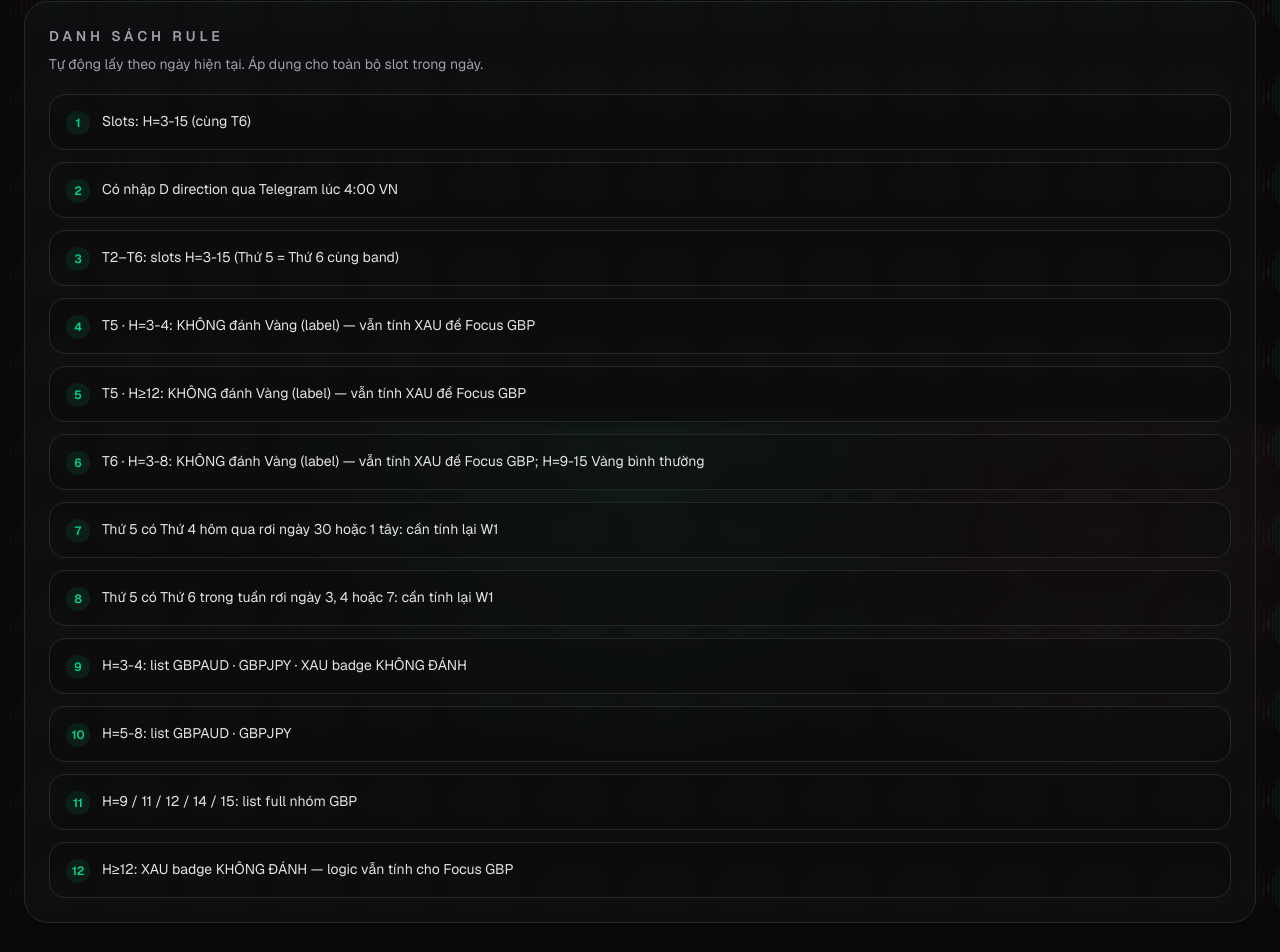
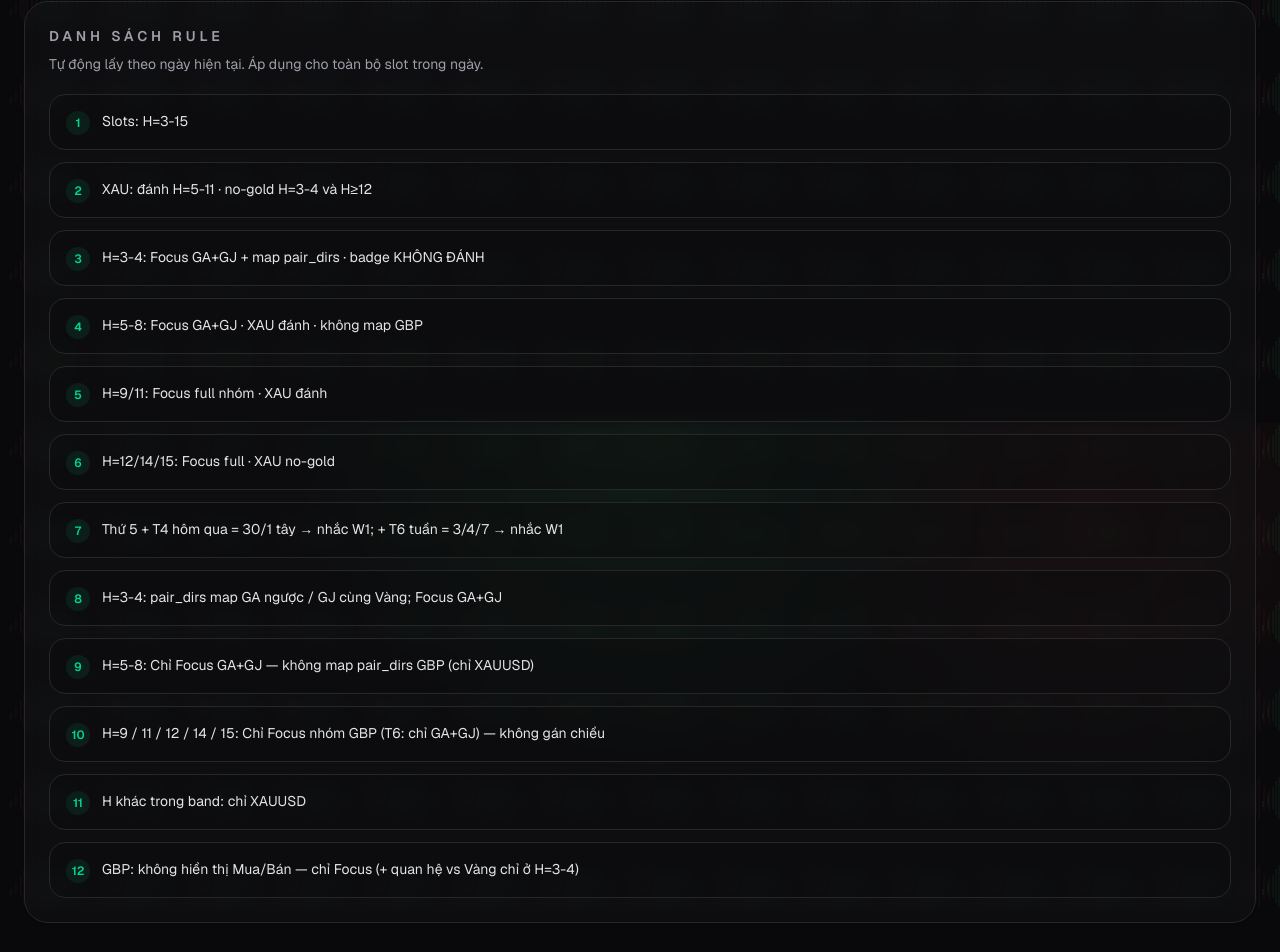
Before and after one commit to QuachGia1994/OAK-Hidden-SLTP-Manager, a Next.js app in the folder dashboard/: page /rules in a window 1280 px wide. Shown: the part 377-1329 px from the top of the page. Built offline with nearby package versions, Linux system fonts and the light colour scheme.

Commit message:
fix(dashboard): sync signal rules v9 focus/no-gold, remove D-direction UI
Match bot: Fri focus GA+GJ, T6 no-gold H=3-11, H=5-8 focus-only notes,
drop Hướng D / D1 match badges from home and history day headers.

```diff
--- a/dashboard/src/components/CollapsibleDay.tsx
+++ b/dashboard/src/components/CollapsibleDay.tsx
@@ -3,7 +3,6 @@
 import { useState } from "react";
 import { SignalCard } from "./SignalCard";
 import type { Signal } from "@/lib/types";
-import { getFirstD1MatchHour } from "@/lib/trading-time";
 
 function weekdayLabel(dateStr: string): string {
   const [y, m, d] = dateStr.split("-").map(Number);
@@ -22,8 +21,6 @@ interface CollapsibleDayProps {
 export function CollapsibleDay({ date, signals, isVIP, defaultOpen = false }: CollapsibleDayProps) {
   const [open, setOpen] = useState(defaultOpen);
   const daySignals = [...signals].sort((a, b) => b.hour - a.hour);
-  const dayD = daySignals[0]?.d_direction;
-  const firstD1MatchHour = getFirstD1MatchHour(daySignals, dayD);
   const weekday = weekdayLabel(date);
 
   return (
@@ -44,11 +41,6 @@ export function CollapsibleDay({ date, signals, isVIP, defaultOpen = false }: Co
         <h2 className="text-sm font-medium text-zinc-700 dark:text-zinc-300 font-mono">
           {date} <span className="text-zinc-400 dark:text-zinc-500">({weekday})</span>
         </h2>
-        {dayD && (
-          <span className={`text-[10px] font-semibold tracking-wide uppercase px-2 py-0.5 rounded-md ${dayD === "BUY" ? "bg-emerald-50 dark:bg-emerald-500/10 text-emerald-600 dark:text-emerald-400" : "bg-red-50 dark:bg-red-500/10 text-red-600 dark:text-red-400"}`}>
-            D: {dayD}
-          </span>
-        )}
         <span className="text-[10px] text-zinc-400 dark:text-zinc-500 ml-auto">
           {daySignals.length} signal{daySignals.length !== 1 ? "s" : ""}
         </span>
@@ -60,7 +52,6 @@ export function CollapsibleDay({ date, signals, isVIP, defaultOpen = false }: Co
               key={`${signal.date}-${signal.hour}`}
               signal={signal}
               isVIP={isVIP}
-              showD1Match={firstD1MatchHour !== null && signal.hour >= firstD1MatchHour && signal.hour < 12}
             />
           ))}
         </div>
--- a/dashboard/src/lib/constants.ts
+++ b/dashboard/src/lib/constants.ts
@@ -1,4 +1,4 @@
-/** Mon–Fri H=3-15 (T5/T6 same band as T2–T4). */
+/** Mon–Fri H=3-15 (T5/T6 same band as T2–T4). Signal logic v9. */
 export const TARGET_HOURS = [3, 4, 5, 6, 7, 8, 9, 10, 11, 12, 13, 14, 15];
 /** @deprecated same as TARGET_HOURS — kept for imports */
 export const TARGET_HOURS_THURSDAY = [...TARGET_HOURS];
@@ -15,10 +15,19 @@ export function getTargetHours(jsDayOfWeek: number): number[] {
 export const GBP_PAIRS = ["GBPAUD", "GBPCAD", "GBPUSD", "GBPJPY"];
 export const ALL_PAIRS = [...GBP_PAIRS, "XAUUSD"];
 
-/** GBP focus pairs by hour — no BUY/SELL display; only which pairs to watch. */
-export function getFocusGbpPairs(hour: number): string[] {
-  if (hour >= 3 && hour <= 8) return ["GBPAUD", "GBPJPY"];
-  if (hour === 9 || hour === 11 || hour === 12 || hour === 14 || hour === 15) {
+/**
+ * GBP focus pairs by hour (+ weekday for Fri narrow focus).
+ * No BUY/SELL dims — UI only marks Focus.
+ * - H=3-8: GA+GJ every day
+ * - H=9/11/12/14/15 Mon–Thu: full group
+ * - H=9/11/12/14/15 Fri (JS=5): GA+GJ only
+ */
+export function getFocusGbpPairs(hour: number, jsWeekday?: number): string[] {
+  const h = Number(hour);
+  if (!Number.isFinite(h)) return [];
+  if (h >= 3 && h <= 8) return ["GBPAUD", "GBPJPY"];
+  if (h === 9 || h === 11 || h === 12 || h === 14 || h === 15) {
+    if (jsWeekday === 5) return ["GBPAUD", "GBPJPY"]; // Friday
     return ["GBPAUD", "GBPCAD", "GBPUSD", "GBPJPY"];
   }
   return [];
@@ -27,28 +36,29 @@ export function getFocusGbpPairs(hour: number): string[] {
 const HOUR_NOTES: Record<number, string> = {
   3: "GBPAUD ngược Vàng · GBPJPY cùng Vàng (GBPUSD/GBPCAD --)",
   4: "GBPAUD ngược Vàng · GBPJPY cùng Vàng (GBPUSD/GBPCAD --)",
-  5: "Tập trung GBPAUD · GBPJPY",
-  6: "Tập trung GBPAUD · GBPJPY",
-  7: "Tập trung GBPAUD · GBPJPY",
-  8: "Tập trung GBPAUD · GBPJPY",
-  9: "Tập trung nhóm GBP (GBPAUD · GBPCAD · GBPUSD · GBPJPY)",
-  11: "Tập trung nhóm GBP (GBPAUD · GBPCAD · GBPUSD · GBPJPY)",
-  12: "Tập trung nhóm GBP (GBPAUD · GBPCAD · GBPUSD · GBPJPY)",
-  14: "Tập trung nhóm GBP (GBPAUD · GBPCAD · GBPUSD · GBPJPY)",
-  15: "Tập trung nhóm GBP (GBPAUD · GBPCAD · GBPUSD · GBPJPY)",
+  5: "Chỉ Focus GBPAUD · GBPJPY (không gán chiều pair_dirs)",
+  6: "Chỉ Focus GBPAUD · GBPJPY (không gán chiều pair_dirs)",
+  7: "Chỉ Focus GBPAUD · GBPJPY (không gán chiều pair_dirs)",
+  8: "Chỉ Focus GBPAUD · GBPJPY (không gán chiều pair_dirs)",
+  9: "Chỉ Focus nhóm GBP (không gán chiều Mua/Bán)",
+  11: "Chỉ Focus nhóm GBP (không gán chiều Mua/Bán)",
+  12: "Chỉ Focus nhóm GBP (không gán chiều Mua/Bán)",
+  14: "Chỉ Focus nhóm GBP (không gán chiều Mua/Bán)",
+  15: "Chỉ Focus nhóm GBP (không gán chiều Mua/Bán)",
 };
 
 /**
- * No Gold entry label (logic still computes XAU for GBP Focus):
- * - JS Thu=4: H=3, H=4 and H≥12
- * - JS Fri=5: H=3..8 (H=9-15 Gold normal)
+ * No Gold entry label (logic still computes XAU):
+ * - JS Thu=4: H=3-4 and H≥12 → trade gold H=5-11
+ * - JS Fri=5: H=3-11 → trade gold H=12-15 only
+ * - Mon–Wed: never
  */
 export function isXauNoTradeLabelSlot(hour: number, jsWeekday: number): boolean {
   const h = Number(hour);
   if (!Number.isFinite(h)) return false;
   if (jsWeekday === 4 && (h === 3 || h === 4)) return true;
   if (jsWeekday === 4 && h >= 12) return true;
-  if (jsWeekday === 5 && h >= 3 && h <= 8) return true;
+  if (jsWeekday === 5 && h >= 3 && h <= 11) return true;
   return false;
 }
 
@@ -60,7 +70,7 @@ export function isThursdayNoGoldSlot(hour: number, jsWeekday: number): boolean {
 export function xauNoTradeTag(hour: number, jsWeekday: number): string {
   const h = Number(hour);
   if (jsWeekday === 4 && (h === 3 || h === 4)) return "H=3-4";
-  if (jsWeekday === 5 && h >= 3 && h <= 8) return "T6 H=3-8";
+  if (jsWeekday === 5 && h >= 3 && h <= 11) return "T6 H=3-11";
   if (jsWeekday === 4 && h >= 12) return "T5 H≥12";
   return "";
 }
@@ -117,58 +127,70 @@ export function signalXauNoTradeTag(
   }
 }
 
-export function getHourNote(hour: number, weekday: number): string | null {
-  // Pair/slot rule only — T5 no-gold is shown solely on XAU pair badge
+export function getHourNote(hour: number, jsWeekday?: number): string | null {
+  const h = Number(hour);
+  if (h === 9 || h === 11 || h === 12 || h === 14 || h === 15) {
+    if (jsWeekday === 5) {
+      return "Chỉ Focus GBPAUD · GBPJPY (T6, không GBPUSD/GBPCAD)";
+    }
+  }
   return HOUR_NOTES[hour] ?? "Chỉ Vàng (XAUUSD)";
 }
 
 const PAIR_RULES = [
-  "H=3-4: GBPAUD ngược Vàng · GBPJPY cùng Vàng (ẩn GBPUSD · GBPCAD)",
-  "H=5-8: list pair GBPAUD · GBPJPY (ẩn GBPUSD · GBPCAD)",
-  "H=9 / 11 / 12 / 14 / 15: list full nhóm GBP",
+  "H=3-4: pair_dirs map GA ngược / GJ cùng Vàng; Focus GA+GJ",
+  "H=5-8: Chỉ Focus GA+GJ — không map pair_dirs GBP (chỉ XAUUSD)",
+  "H=9 / 11 / 12 / 14 / 15: Chỉ Focus nhóm GBP (T6: chỉ GA+GJ) — không gán chiều",
   "H khác trong band: chỉ XAUUSD",
   "GBP: không hiển thị Mua/Bán — chỉ Focus (+ quan hệ vs Vàng chỉ ở H=3-4)",
 ];
 
-const D_DIRECTION_RULE = "Có nhập D direction qua Telegram lúc 4:00 VN";
-
-/** Special calendar notes — Thursday (JS getDay=4). */
+/** Special calendar notes — shared Mon–Fri. */
 export const SPECIAL_DAY_NOTES = [
-  "T2–T6: slots H=3-15 (Thứ 5 = Thứ 6 cùng band)",
-  "T5 · H=3-4: KHÔNG đánh Vàng (label) — vẫn tính XAU để Focus GBP",
-  "T5 · H≥12: KHÔNG đánh Vàng (label) — vẫn tính XAU để Focus GBP",
-  "T6 · H=3-8: KHÔNG đánh Vàng (label) — vẫn tính XAU để Focus GBP; H=9-15 Vàng bình thường",
-  "Thứ 5 có Thứ 4 hôm qua rơi ngày 30 hoặc 1 tây: cần tính lại W1",
-  "Thứ 5 có Thứ 6 trong tuần rơi ngày 3, 4 hoặc 7: cần tính lại W1",
+  "T2–T6: slots H=3-15",
+  "T5 · H=3-4 + H≥12: KHÔNG đánh Vàng (đánh H=5-11)",
+  "T6 · H=3-11: KHÔNG đánh Vàng (chỉ đánh H=12-15)",
+  "pair_dirs GBP map chỉ H=3-4; H=5+ XAU only + Focus list",
+  "Đã gỡ: ma trận chiều H=9/11/12 · D-direction",
 ];
 
 export const DAY_RULES: Record<number, string[]> = {
-  1: [    // Thứ 2
+  1: [
+    // Thứ 2
+    "Slots: H=3-15 · XAU đánh bình thường",
+    ...PAIR_RULES,
+    ...SPECIAL_DAY_NOTES,
+  ],
+  2: [
+    // Thứ 3
+    "Slots: H=3-15 · XAU đánh bình thường",
+    ...PAIR_RULES,
+    ...SPECIAL_DAY_NOTES,
+  ],
+  3: [
+    // Thứ 4
+    "Slots: H=3-15 · XAU đánh bình thường",
+    ...PAIR_RULES,
+    ...SPECIAL_DAY_NOTES,
+  ],
+  4: [
+    // Thứ 5
     "Slots: H=3-15",
+    "XAU: đánh H=5-11 · no-gold H=3-4 và H≥12",
+    "H=3-4: Focus GA+GJ + map pair_dirs · badge KHÔNG ĐÁNH",
+    "H=5-8: Focus GA+GJ · XAU đánh · không map GBP",
+    "H=9/11: Focus full nhóm · XAU đánh",
+    "H=12/14/15: Focus full · XAU no-gold",
+    "Thứ 5 + T4 hôm qua = 30/1 tây → nhắc W1; + T6 tuần = 3/4/7 → nhắc W1",
     ...PAIR_RULES,
   ],
-  2: [    // Thứ 3
+  5: [
+    // Thứ 6
     "Slots: H=3-15",
-    ...PAIR_RULES,
-  ],
-  3: [    // Thứ 4
-    "Slots: H=3-15",
-    ...PAIR_RULES,
-  ],
-  4: [    // Thứ 5
-    "Slots: H=3-15 (cùng T6)",
-    D_DIRECTION_RULE,
-    ...SPECIAL_DAY_NOTES,
-    "H=3-4: list GBPAUD · GBPJPY · XAU badge KHÔNG ĐÁNH",
-    "H=5-8: list GBPAUD · GBPJPY",
-    "H=9 / 11 / 12 / 14 / 15: list full nhóm GBP",
-    "H≥12: XAU badge KHÔNG ĐÁNH — logic vẫn tính cho Focus GBP",
-  ],
-  5: [    // Thứ 6
-    "Slots: H=3-15 (cùng T5)",
-    D_DIRECTION_RULE,
-    "H=3-8: KHÔNG đánh Vàng (label) — vẫn tính XAU để Focus GBP",
-    "H=9-15: đánh Vàng bình thường",
+    "XAU: chỉ đánh H=12-15 · no-gold H=3-11 (tag T6 H=3-11)",
+    "H=3-8: Focus GA+GJ · XAU no-gold",
+    "H=9/11: Focus chỉ GA+GJ (không GU/GC) · XAU no-gold",
+    "H=12/14/15: Focus chỉ GA+GJ · XAU đánh",
     ...PAIR_RULES,
   ],
 };
```
Also changed, not shown: dashboard/src/app/page.tsx (+2 -15 lines), dashboard/src/components/SignalCard.tsx (+10 -31 lines).
